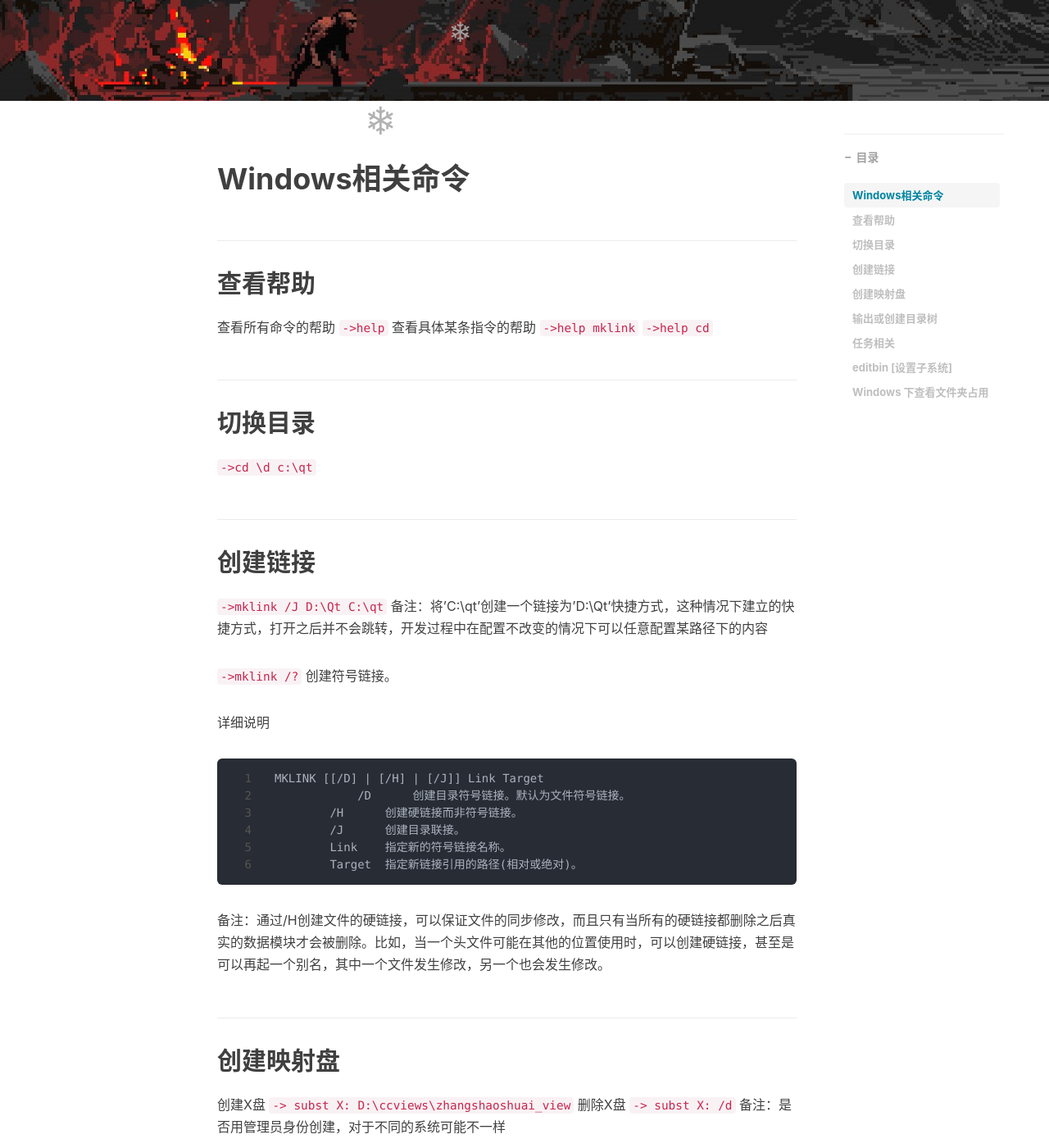
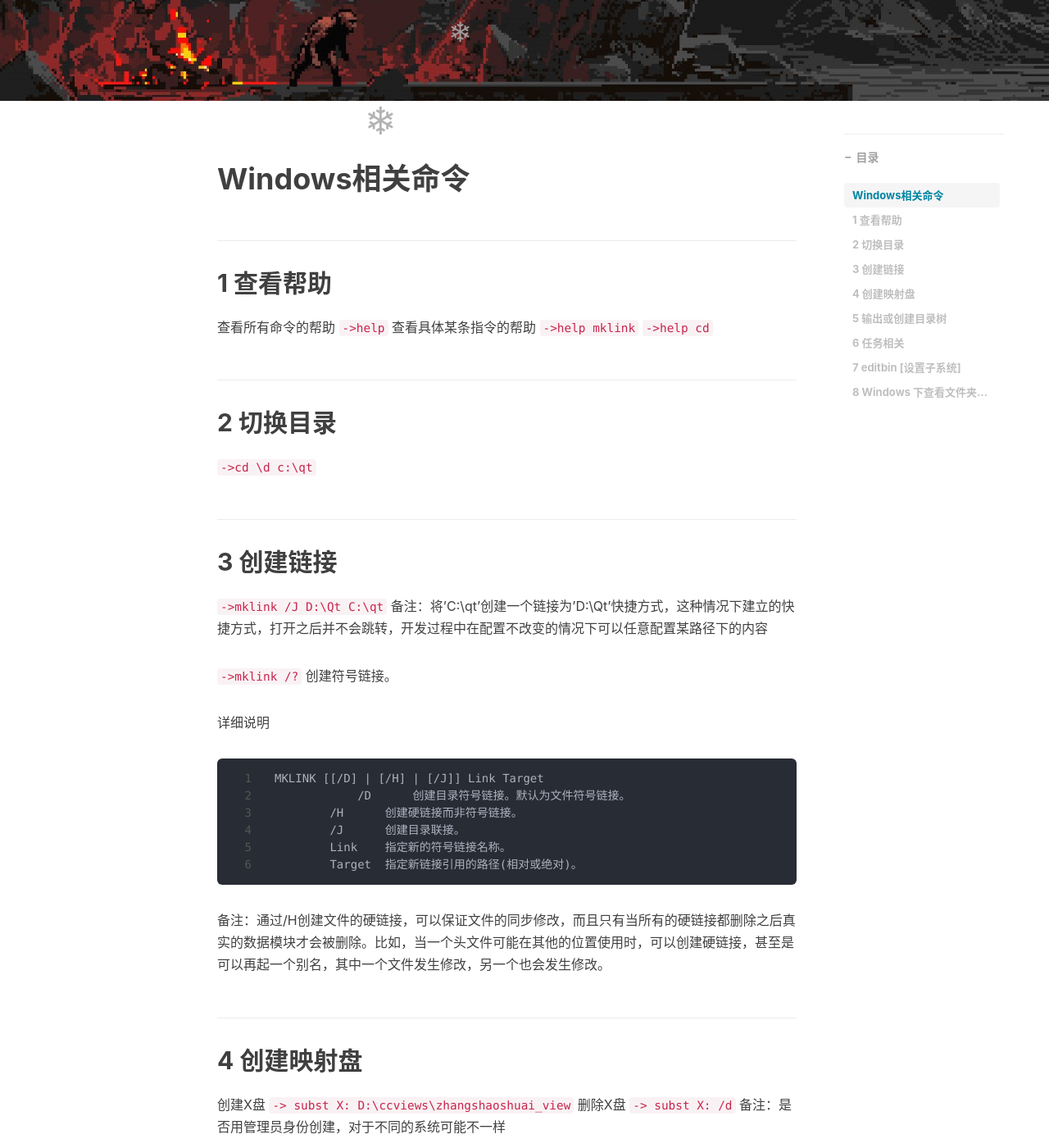
Before and after one commit to wenshitaiyi/wenshitaiyi.github.io, a Jekyll site: the page built from _posts/qt/2023-6-25-Windows相关命令.md, in a window 1280 px wide and 1400 px high, scrolled down 400 px. Shown: the whole window at 82% size. Built offline with Jekyll 4.4.1, drawn with Linux system fonts in a browser that asks for light colours; nearby versions of some CDN libraries; comment, search, counter and statistics services are not loaded; some of the changed text lies outside the part shown.

Commit message:
增加文章

```diff
--- a/_posts/qt/2023-6-25-Windows相关命令.md
+++ b/_posts/qt/2023-6-25-Windows相关命令.md
@@ -12,17 +12,17 @@ typora-root-url: ../
 
 # Windows相关命令
 
-## 查看帮助
+## 1 查看帮助
 查看所有命令的帮助
 `->help`
 查看具体某条指令的帮助
 `->help mklink`
 `->help cd`
 
-## 切换目录
+## 2 切换目录
 `->cd \d c:\qt`
 
-## 创建链接
+## 3 创建链接
 `->mklink /J D:\Qt C:\qt`
 备注：将'C:\qt'创建一个链接为'D:\Qt'快捷方式，这种情况下建立的快捷方式，打开之后并不会跳转，开发过程中在配置不改变的情况下可以任意配置某路径下的内容
 
@@ -41,7 +41,7 @@
 备注：通过/H创建文件的硬链接，可以保证文件的同步修改，而且只有当所有的硬链接都删除之后真实的数据模块才会被删除。比如，当一个头文件可能在其他的位置使用时，可以创建硬链接，甚至是可以再起一个别名，其中一个文件发生修改，另一个也会发生修改。
 
 
-## 创建映射盘
+## 4 创建映射盘
 创建X盘
 `-> subst X: D:\ccviews\zhangshaoshuai_view`
 删除X盘
@@ -57,7 +57,7 @@
 
 备注：用管理员身份运行软件的时候，QT的拖拽事件可能会失效，这个是需要注意的！
 
-## 输出或创建目录树
+## 5 输出或创建目录树
 只输出目录
 `-> tree D:\Gis_CodeNew\App_RunEnv`
 输出目录和文件
@@ -65,7 +65,7 @@
 将输出内容写到文件中
 `-> tree D:\Gis_CodeNew\App_RunEnv /f > 1.txt`
 
-## 任务相关
+## 6 任务相关
 `-> tasklist | find "Game.exe"`
 查找名为"Game.exe"的进程
 `-> taskkill –PID 19476 –F`
@@ -73,7 +73,7 @@
 `-> taskkill /f /im Game.exe`
 一次性关闭所有名为Game.exe的进程
 
-## editbin [设置子系统]
+## 7 editbin [设置子系统]
 
 可以直接写在 VS的postevent中，也可以通过cmd的方式直接对文件进行设置，如下：
 `-> cd /d D:\Microsoft Visual Studio 10.0\VC\bin\amd64`
@@ -110,7 +110,7 @@ Copyright (C) Microsoft Corporation.  All rights reserved.
 
 备注：其中windows和console只是/subsystem中的一种模式，而且模式之间是可以组合的，后续接触到其他的参数时再细化了解。
 
-## Windows 下查看文件夹占用
+## 8 Windows 下查看文件夹占用
 
 资源管理器-性能-资源监视器-CPU-关联的句柄
 
```
Also changed, not shown: _posts/2024-01-06-MGit的环境配置.md (added, +41 -0 lines), _posts/cpp/2024-01-03-string跨dll调用问题.md (+1 -1 lines), _posts/qt/2023-6-25-重定向子进程的输出.md (+1 -1 lines), _posts/qt/2024-01-06-qt开发许可.md (added, +28 -0 lines).
